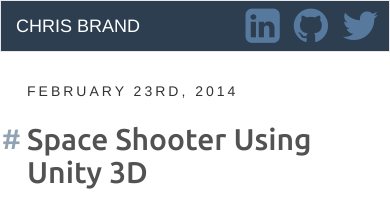
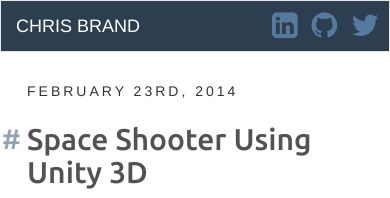
Before and after one commit to arcturial/arcturial.github.io, a Jekyll site: the page built from index.html, in a window 390 px wide. Shown: the top 198 px of the page. Built offline with Jekyll 4.4.1, drawn with Linux system fonts in a browser that asks for light colours; nearby versions of some CDN libraries; the list of posts is cut into pages by our own code; comment, search, counter and statistics services are not loaded.

Commit message:
Change social link font-size on mobile devices.

```diff
--- a/css/main.scss
+++ b/css/main.scss
@@ -58,7 +58,7 @@
 
 .navbar ul
 {
-    padding-top: 5px !important;
+    padding-top: 9px !important;
     margin-bottom: 0px !important;
     margin-right: 5px !important;
 }
@@ -399,4 +399,9 @@
     {
         padding: 20px !important;
     }
+
+    .social-link
+    {
+        font-size: 30px !important;
+    }
 }
```
